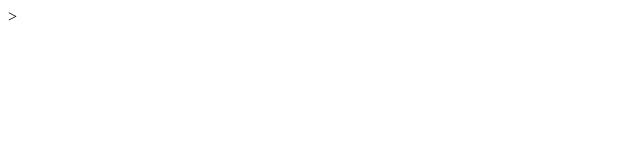
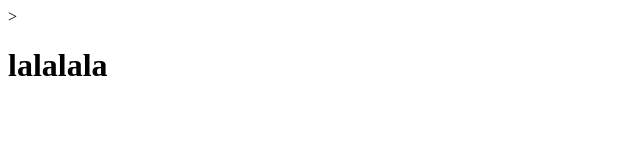
Before and after one commit to MOctavio-NXTIOT/Repositorio-general, a plain HTML site: page index.html in a window 1280 px wide. Shown: the whole page, without its empty margins (0-640 px from the left). Drawn offline with Linux system fonts and the light colour scheme.

Commit message:
added h1

```diff
--- a/index.html
+++ b/index.html
@@ -5,6 +5,6 @@
         <title>My second commit</title>
     </head>
     ><body>
-
+        <h1>lalalala</h1>
     </body>
 </html>
```
